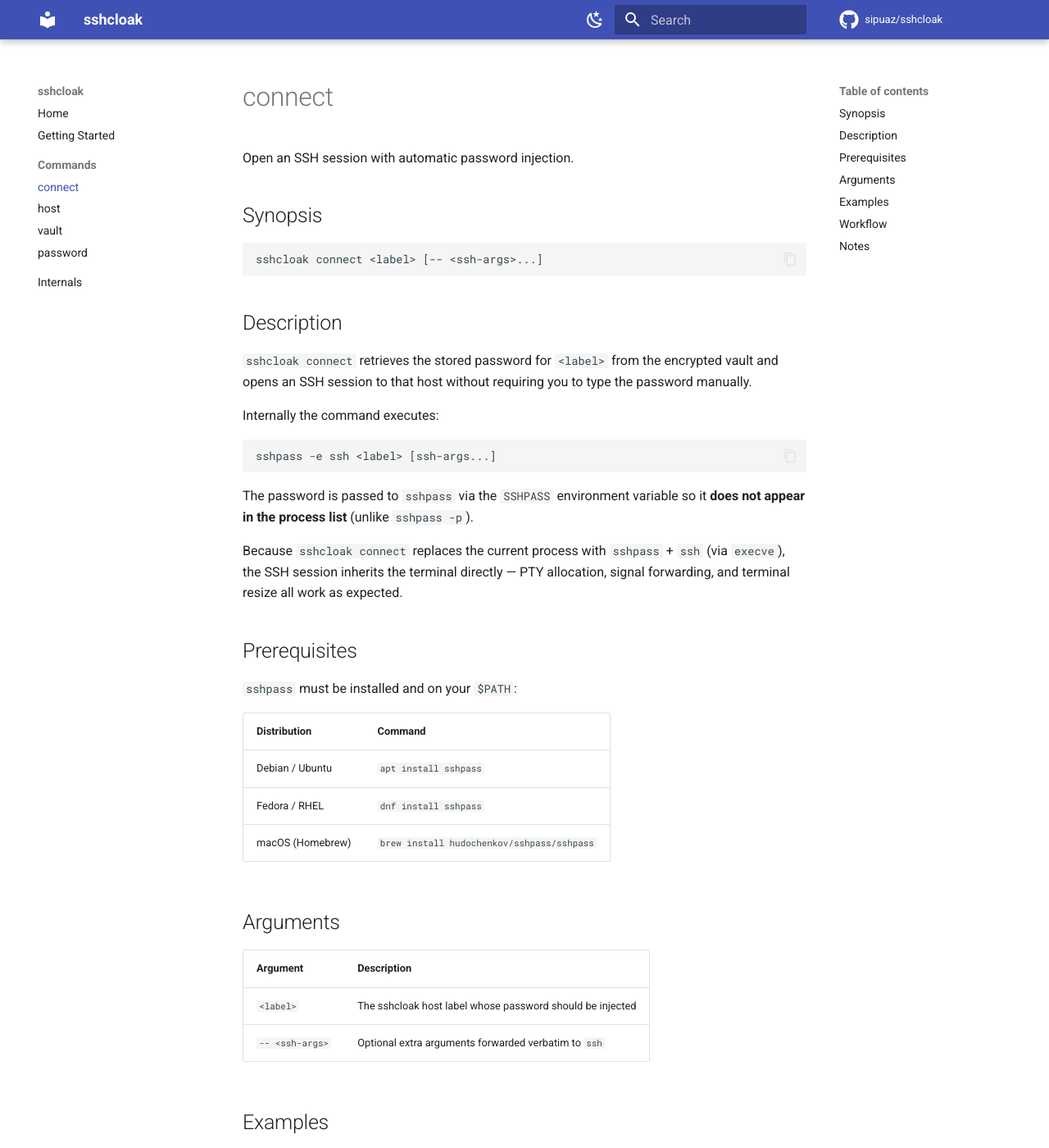
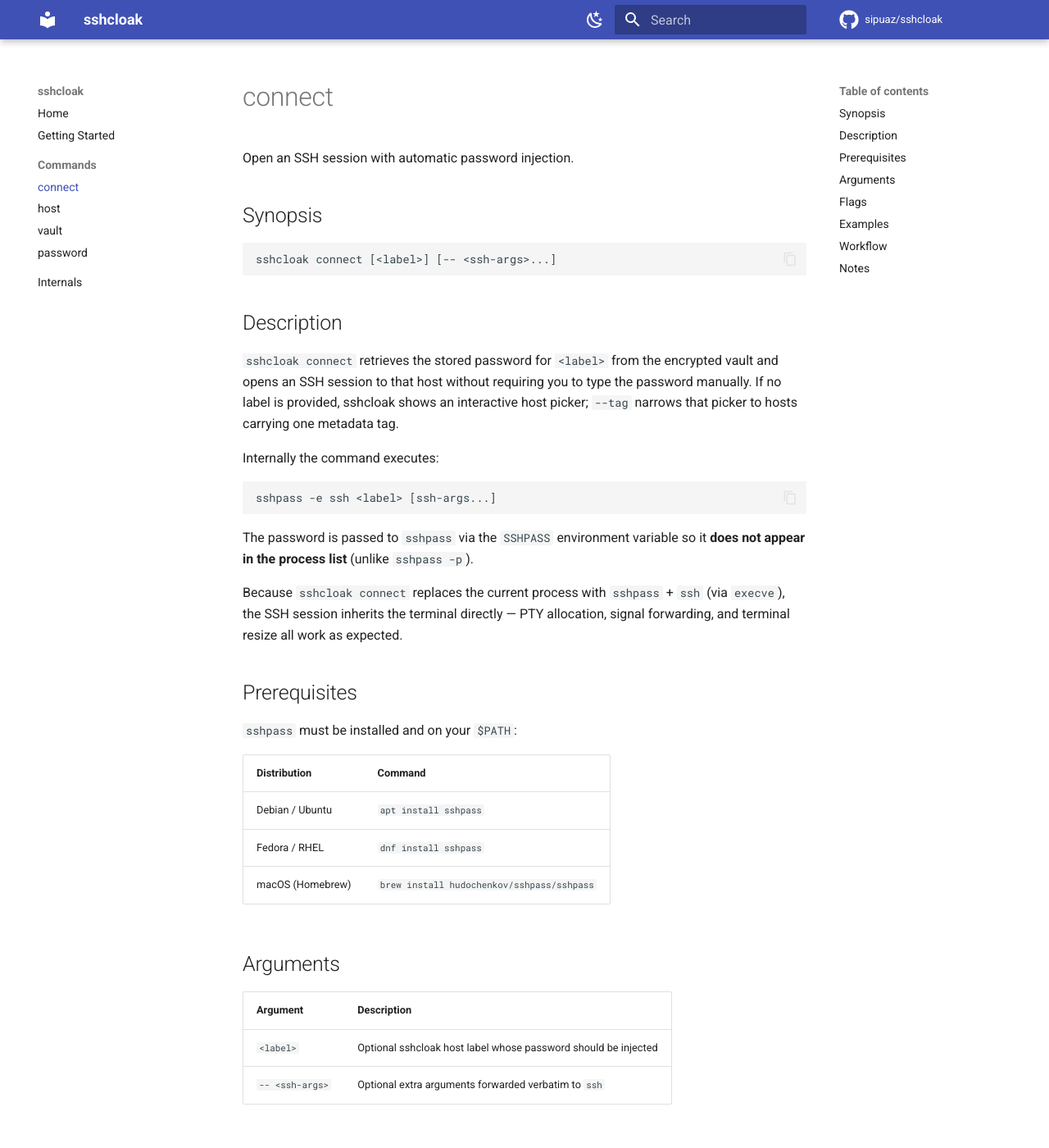
Before and after one commit to sipuaz/sshcloak, an MkDocs documentation site: the page built from docs/commands/connect.md, in a window 1280 px wide and 1400 px high. Shown: the whole window at 82% size. Built offline with MkDocs 1.6.1 and Material for MkDocs 9.7.7, drawn with Linux system fonts in a browser that asks for light colours; comment, search, counter and statistics services are not loaded; some of the changed text lies outside the part shown.

Commit message:
feat(connect): adding filter by tag when no host is specified

````diff
--- a/docs/commands/connect.md
+++ b/docs/commands/connect.md
@@ -5,14 +5,15 @@
 ## Synopsis
 
 ```
-sshcloak connect <label> [-- <ssh-args>...]
+sshcloak connect [<label>] [-- <ssh-args>...]
 ```
 
 ## Description
 
 `sshcloak connect` retrieves the stored password for `<label>` from the encrypted
 vault and opens an SSH session to that host without requiring you to type the
-password manually.
+password manually. If no label is provided, sshcloak shows an interactive host
+picker; `--tag` narrows that picker to hosts carrying one metadata tag.
 
 Internally the command executes:
 
@@ -41,8 +42,15 @@
 
 | Argument | Description |
 |---|---|
-| `<label>` | The sshcloak host label whose password should be injected |
+| `<label>` | Optional sshcloak host label whose password should be injected |
 | `-- <ssh-args>` | Optional extra arguments forwarded verbatim to `ssh` |
+
+## Flags
+
+| Flag | Description |
+|---|---|
+| `--tag <name>` | Filter the interactive picker by one tag when no label is provided |
+| `--debug <0-3>` | Add `-v`, `-vv`, or `-vvv` to the underlying `ssh` invocation |
 
 ## Examples
 
@@ -50,6 +58,12 @@
 
 ```bash
 sshcloak connect prod
+```
+
+Interactive selection filtered by tag:
+
+```bash
+sshcloak connect --tag stable
 ```
 
 With extra ssh flags (port forwarding, X11 forwarding):
@@ -64,10 +78,12 @@
 sshcloak connect prod
 ```
 
-1. Prompts for the vault passphrase (no echo).
-2. Unlocks the encrypted vault.
-3. Retrieves the password stored under label `prod`.
-4. Execs: `sshpass -e ssh prod` with `SSHPASS=<password>` in the environment.
+1. Resolves the host label directly, or via the interactive picker when no label was given.
+2. If `--tag` was provided, filters the picker to hosts carrying that tag.
+3. Prompts for the vault passphrase (no echo).
+4. Unlocks the encrypted vault.
+5. Retrieves the password stored under the selected label.
+6. Execs: `sshpass -e ssh <label>` with `SSHPASS=<password>` in the environment.
 
 ## Notes
 
````
Also changed, not shown: 2 other files.
